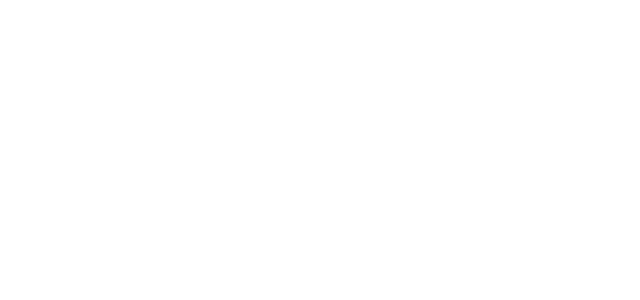
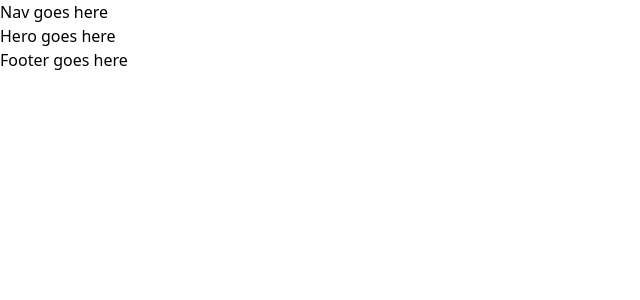
Before and after one commit to Trailblazers1/library-app, a React (Vite) app: page / in a window 1280 px wide. Shown: the top 300 px of the page, without its empty margins (0-640 px from the left). Built offline with nearby package versions, Linux system fonts and the light colour scheme.

Commit message:
Added import

```diff
--- a/src/App.jsx
+++ b/src/App.jsx
@@ -1,8 +1,16 @@
 import "./App.css";
+import Nav from "./components/Nav";
+import Hero from "./components/Hero";
+import Footer from "./components/Footer";
 
 function App() {
-  return <>
-  </>;
-}
+  return (
+    <div>
+      <Nav />
+      <Hero />
+      <Footer />
+    </div>
+  );
+};
 
 export default App;
--- a/src/components/Footer.jsx
+++ b/src/components/Footer.jsx
@@ -0,0 +1,9 @@
+const Footer = () => {
+    return (
+<>
+<footer>Footer goes here</footer>
+</>
+    );
+};
+
+export default Footer
--- a/src/components/Hero.jsx
+++ b/src/components/Hero.jsx
@@ -0,0 +1,11 @@
+const Hero = () => {
+  return (
+    <>
+      <div>Hero goes here
+
+      </div>
+    </>
+  );
+};
+
+export default Hero;
--- a/src/components/Nav.jsx
+++ b/src/components/Nav.jsx
@@ -0,0 +1,9 @@
+const Nav = () => {
+    return (
+<>
+<nav>Nav goes here</nav>
+</>
+    );
+};
+
+export default Nav
```
